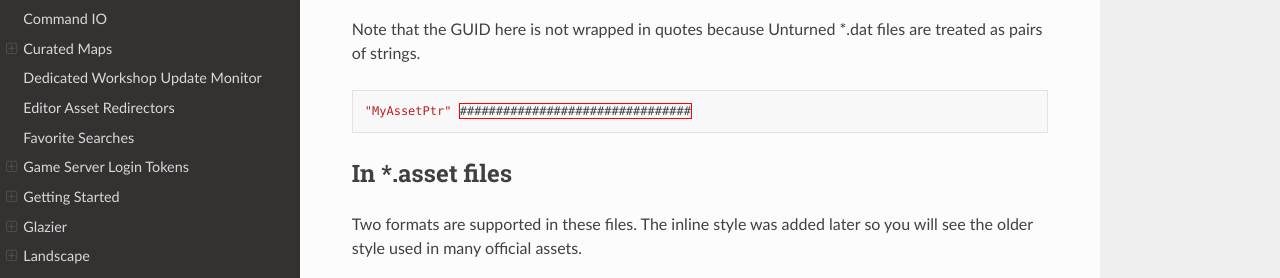
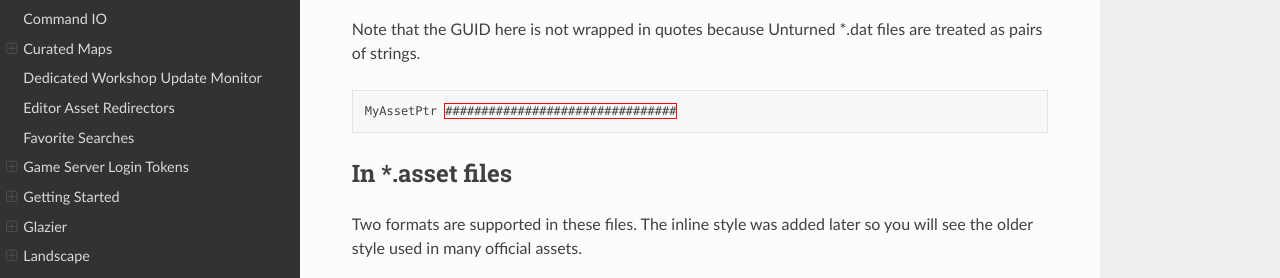
Before and after one commit to MoltonMontro/TestDocs, a Sphinx documentation site: the page built from docs/source/AssetPtr.rst, in a window 1280 px wide. Shown: the part 270-548 px from the top of the page. Built offline with Sphinx 7.4.7 and the Read the Docs theme 2.0.0, drawn with Linux system fonts in a browser that asks for light colours.

```diff
--- a/docs/source/AssetPtr.rst
+++ b/docs/source/AssetPtr.rst
@@ -11,7 +11,7 @@ Note that the GUID here is not wrapped in quotes because Unturned \*.dat files a
 
 .. code-block:: cs
 
-	"MyAssetPtr" ################################
+	MyAssetPtr ################################
 
 
 In \*.asset files
```
